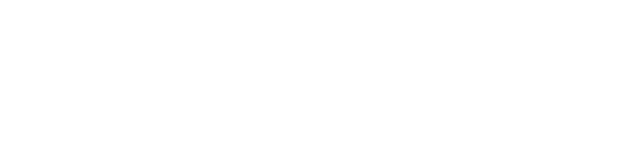
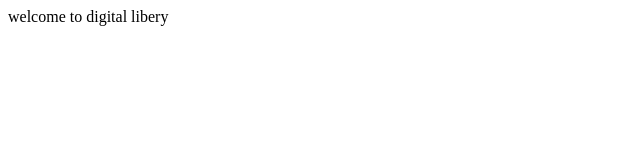
Before and after one commit to kenbest207/kenart, a plain HTML site: page index.html in a window 1280 px wide. Shown: the whole page, without its empty margins (0-640 px from the left). Drawn offline with Linux system fonts and the light colour scheme.

Commit message:
Update index.html
added welcome massage

```diff
--- a/index.html
+++ b/index.html
@@ -1,3 +1,4 @@
 <html>
 
+  welcome to digital libery
 </html>
```
